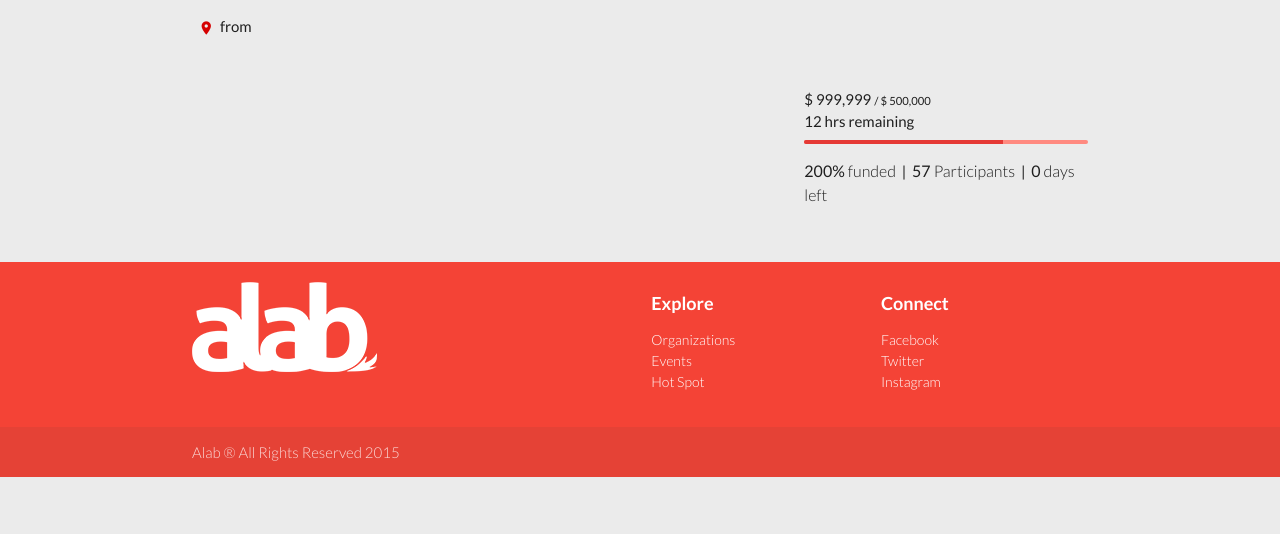
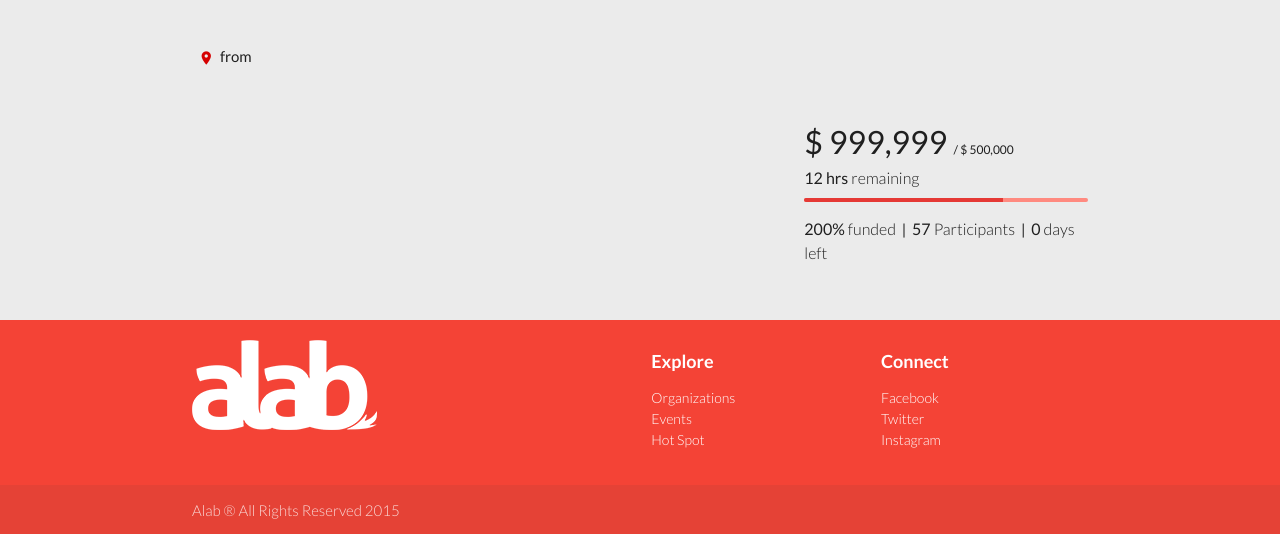
Before and after one commit to aeroheart-c6/alab-server, a Django app: template frontend/templates/activities/detail.html in a window 1280 px wide. Shown: the part 64-598 px from the top of the page. Run offline with Django 3.2, Linux system fonts and the light colour scheme; the template is opened without the code that fills it, so the values that code supplies are empty; the visitor is signed in with stand-in values (Sample User, id 1); some libraries are stand-ins or nearby versions.

Commit message:
Changed style.css

```diff
--- a/frontend/static/css/style.css
+++ b/frontend/static/css/style.css
@@ -113,6 +113,7 @@ nav ul li:hover, nav ul li.active{
 .parallax-container.header-top .section{
     display: table-cell;
     vertical-align: middle;
+    background: rgba(0, 0, 0, 0.1);
 }
 
 .parallax{
@@ -336,7 +337,6 @@ h4.title{
 .login-wrap .input-field.select-wrap{
     margin-top: 50px;
 }
-
 /*********************************************
 **********************************************
             PROFILE
@@ -454,121 +454,69 @@ nav .user-drop img{
     font-weight: 300;
 }
 
-/*********************************************
-**********************************************
-	        PROFILE
-*********************************************
-*********************************************/
+.event-org{
+    height: 20px;
+    vertical-align: middle;
+    display: inline-block;
+}
 
-.col-custom.x2{
+.event{
+    margin-top: 30px;
+}
+
+.funding{
+    font-size: 32px;
+}
+
+.funding small{
+    font-size: 12px;
+}
+
+.funding-days{
+    font-size: 16px;
+    font-weight: 300;
+}
+
+.event-org{
+    height: 20px;
+    vertical-align: middle;
     display: inline-block;
-	vertical-align: middle;
-	margin-left: 30px;
 }
-.col-custom.x1{
-	width: 100px;
-	display: inline-block;
-	vertical-align: middle;
+
+.event{
+    margin-top: 30px;
 }
-.col-custom.x1 img{
-	width: 100%;
+
+.funding{
+    font-size: 32px;
 }
-.col-custom.xx2{
-	display: table-cell;
-	vertical-align: middle;
-	margin-left: 30px;
+
+.funding small{
+    font-size: 12px;
 }
-.col-custom.xx1{
-	width: 100px;
-	display: table-cell;
-	vertical-align: middle;
-	padding: 0 20px;
+
+.funding-days{
+    font-size: 16px;
+    font-weight: 300;
 }
-.col-custom.xx1 img{
+
+.event-user{
+    margin: 20px auto;
     width: 100%;
 }
 
-nav .user-drop{
-	width: 150px;
-	text-align: right;
+.event-user img{
+    width: 50px;
 }
 
-nav .user-drop img{
-	float: right;
-	width: 25px;
-	margin: 20px 0px 0 10px;
-}
-
-.username-prof{
-	font-size: 20px;
-}
-
-.org .name-prof, .org .details-prof {
-	color: #fff;
-}
-.name-prof{
-	font-size: 40px;
-    line-height: 38px;
-}
-
-.details-prof .ver{
-	font-size: 16px;
-    vertical-align: middle;
-	color: #33691e;
-}
-
-.details-prof .loc{
-	font-size: 16px;
-    color: #d50000;
-    vertical-align: middle;
-}
-
-.logged-in .tabs{
-	background: none;
-}
-
-.logged-in .card-org .collection .collection-item.avatar{
-	background: transparent;
-}
-
-#dropdownx a{
-	font-size: 14px;
-	width: 100%
-}
-
-#dropdownx a i{
-	font-size: 14px;
-	float: right;
-}
-
-.nav-prof-wrap{
-	font-size: 14px;
-	font-weight: 700;
-}
-
-.nav-prof-wrap img{
-	float: right;
-}
-
-.nav-prof{
-	width: 25px;
-}
-
-.side-prof{
-	width: 50px;
+.event-user-pic, .event-user-details{
     display: inline-block;
     vertical-align: middle;
 }
 
-.sidebar-prof{
-	display: inline-block;
-    vertical-align: middle;
-    line-height: 16px;
-}
-
-.side-uname{
-	font-size: 14px;
-    font-weight: 300;
+.event-user-affiliate img{
+    height: 12px;
+    width: 12px;
 }
 /*********************************************
 **********************************************
```
Lines whose indentation alone changed are shown as unchanged.
